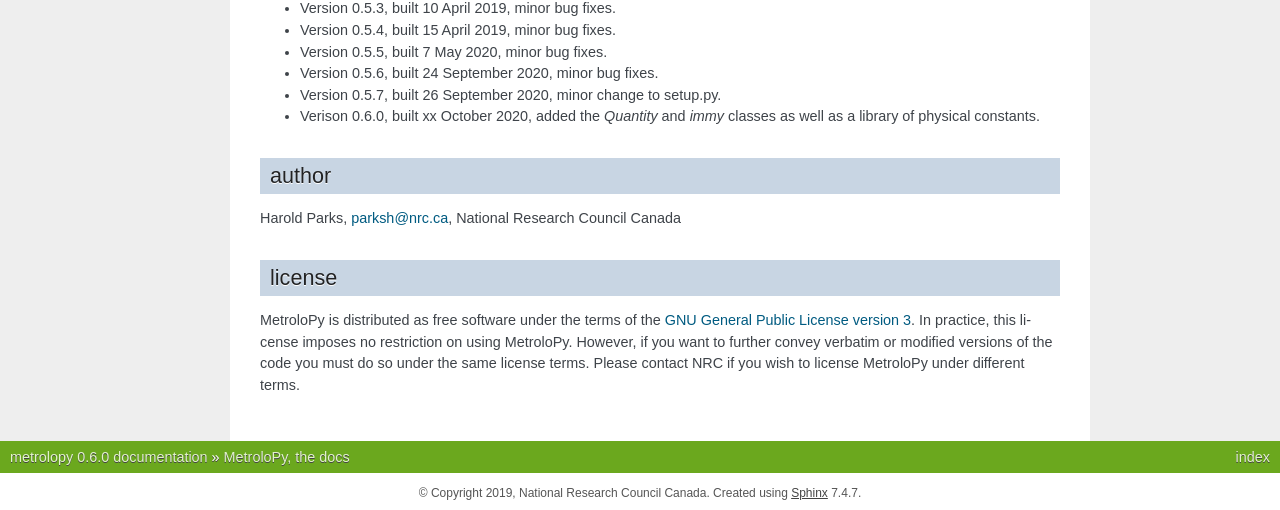
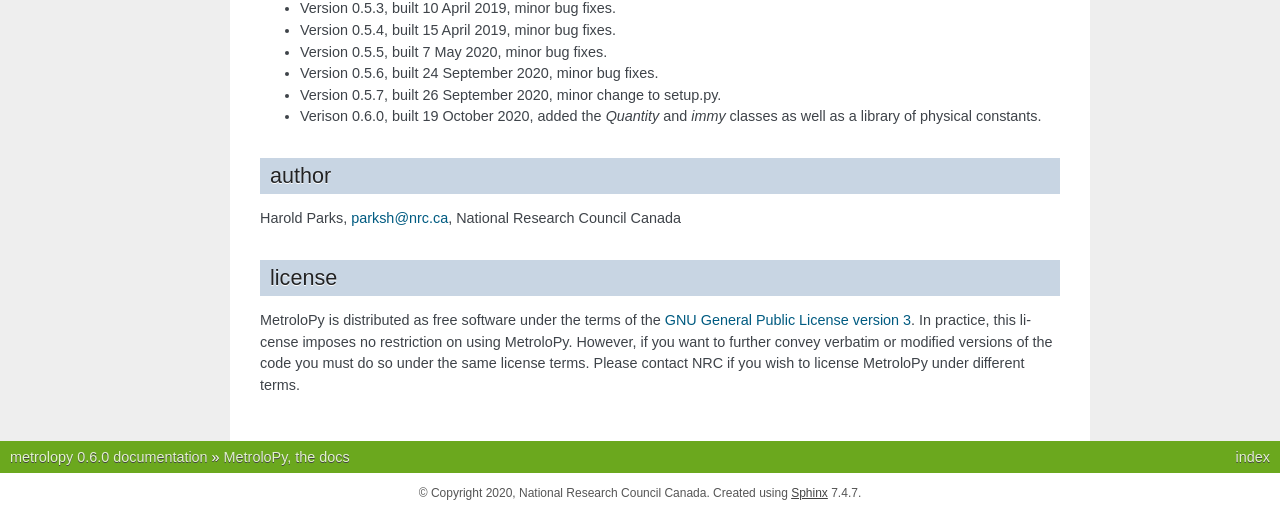
Before and after one commit to nrc-cnrc/MetroloPy, a Sphinx documentation site: the page built from docs/index.rst, in a window 1280 px wide. Shown: the part 1507-2017 px from the top of the page. Built offline with Sphinx 7.4.7, drawn with Linux system fonts in a browser that asks for light colours.

Commit message:
edit docs

```diff
--- a/docs/conf.py
+++ b/docs/conf.py
@@ -54,7 +54,7 @@ master_doc = 'index'
 
 # General information about the project.
 project = 'metrolopy'
-copyright = '2019, National Research Council Canada'
+copyright = '2020, National Research Council Canada'
 author = 'Harold Parks'
 
 __version__ = None
--- a/docs/index.rst
+++ b/docs/index.rst
@@ -129,7 +129,7 @@ version history
 * Version 0.5.5, built 7 May 2020, minor bug fixes.
 * Version 0.5.6, built 24 September 2020, minor bug fixes.
 * Version 0.5.7, built 26 September 2020, minor change to setup.py.
-* Verison 0.6.0, built xx October 2020, added the `Quantity` and `immy` classes
+* Verison 0.6.0, built 19 October 2020, added the `Quantity` and `immy` classes
   as well as a library of physical constants.
 
 
```
Also changed, not shown: 2 other files.
